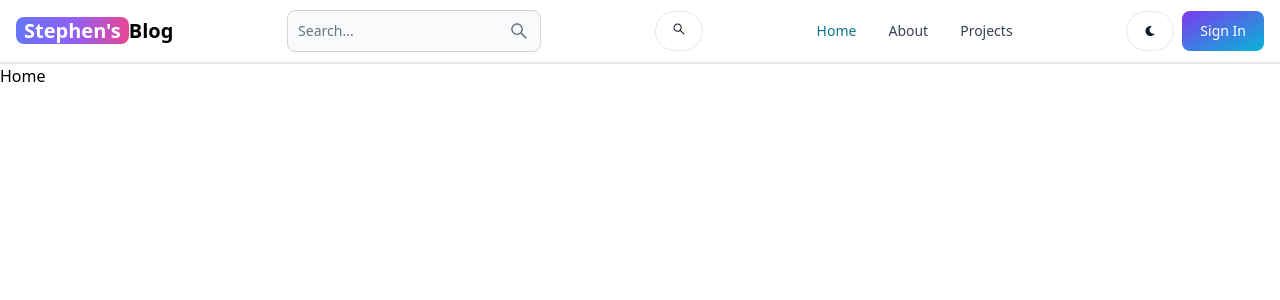
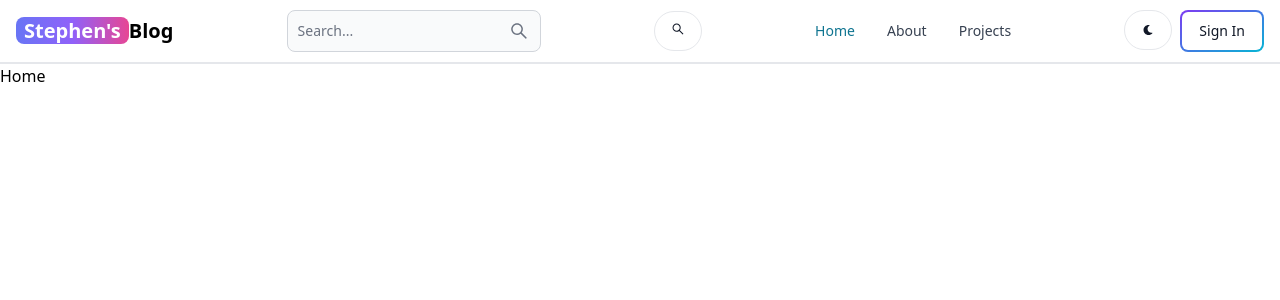
Before and after one commit to tungbinhdinh89/my_blog, a React (Vite) app in the folder client/: page / in a window 1280 px wide. Shown: the top 300 px of the page. Built offline with nearby package versions, Linux system fonts and the light colour scheme.

Commit message:
fix outline button prop

```diff
--- a/client/src/componets/Header.jsx
+++ b/client/src/componets/Header.jsx
@@ -31,7 +31,9 @@ export default function Header() {
           <FaMoon />
         </Button>
         <Link to="/sign-in">
-          <Button gradientDuoTone="purpleToBlue">Sign In</Button>
+          <Button gradientDuoTone="purpleToBlue" outline>
+            Sign In
+          </Button>
         </Link>
         <Navbar.Toggle />
       </div>
```
